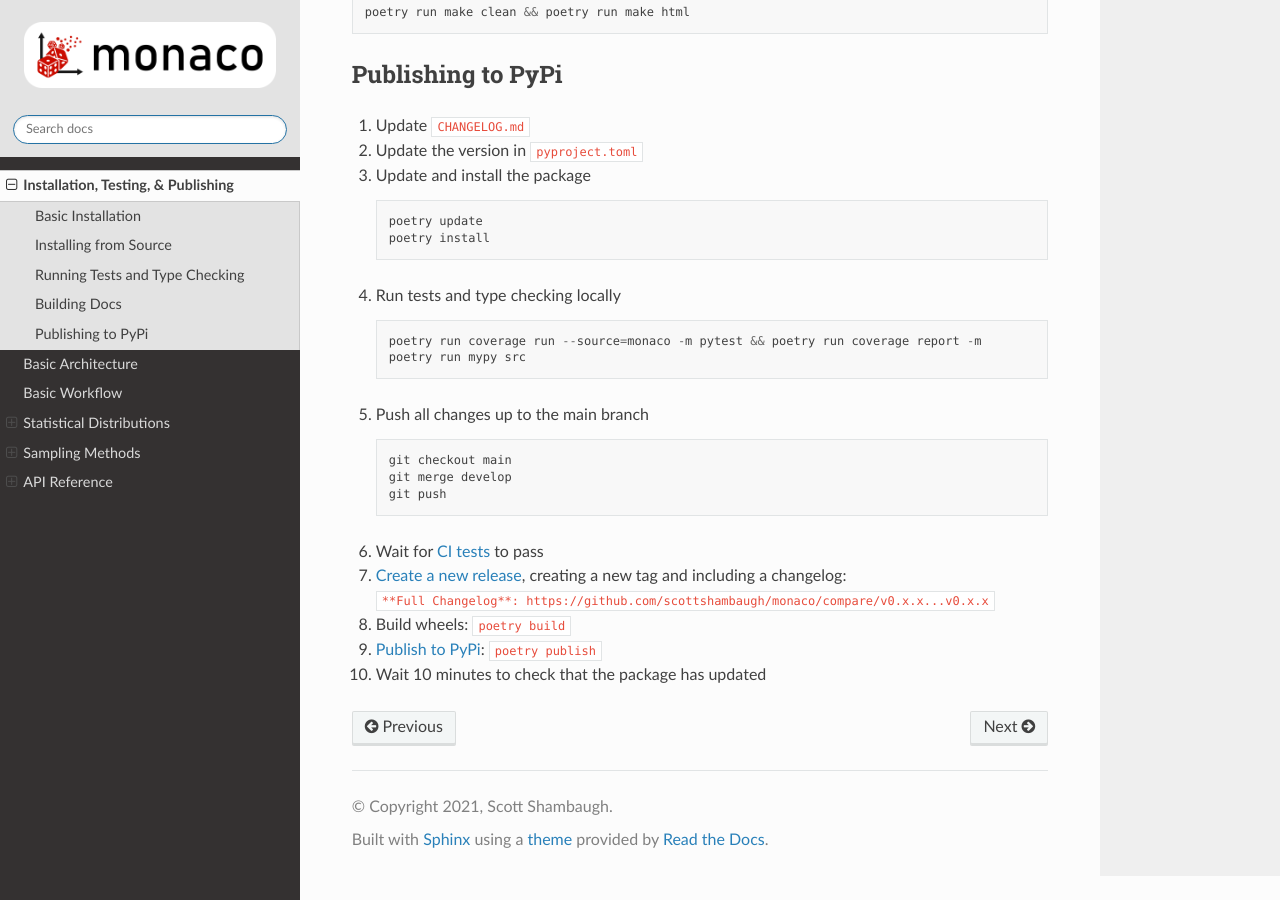
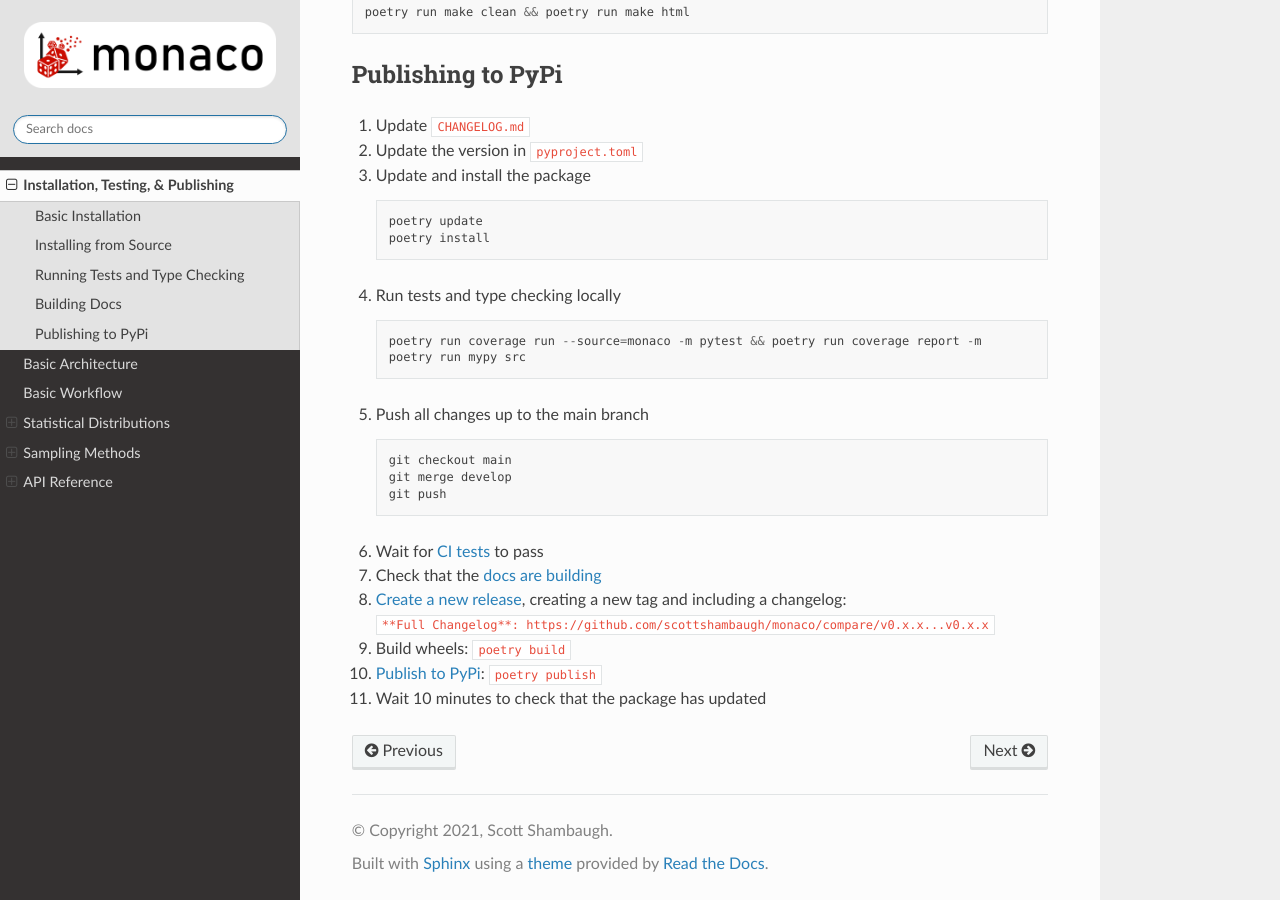
Before and after one commit to scottshambaugh/monaco, a Sphinx documentation site: the page built from docs/source/installation.md, in a window 1280 px wide and 900 px high, scrolled down 774 px. Built offline with Sphinx 7.4.7 and the Read the Docs theme 2.0.0, drawn with Linux system fonts in a browser that asks for light colours; some of the changed lines change nothing that is shown.

Commit message:
Docs tweak

````diff
--- a/docs/source/installation.md
+++ b/docs/source/installation.md
@@ -25,7 +25,7 @@ poetry run mypy src
 
 ## Building Docs
 
-Docs will automatically [build](https://readthedocs.org/projects/monaco/) when the `main` branch is updated.
+Docs will automatically [build](https://readthedocs.org/projects/monaco/builds/) when the `main` branch is updated.
 ```
 cd docs
 poetry run make clean && poetry run make html
@@ -52,6 +52,7 @@ poetry run make clean && poetry run make html
     git push
     ```
 6) Wait for [CI tests](https://github.com/scottshambaugh/monaco/actions) to pass
+7) Check that the [docs are building](https://readthedocs.org/projects/monaco/builds/)
 7) [Create a new release](https://github.com/scottshambaugh/monaco/releases), creating a new tag and including a changelog:
     `**Full Changelog**: https://github.com/scottshambaugh/monaco/compare/v0.x.x...v0.x.x`
 8) Build wheels: `poetry build`
````
